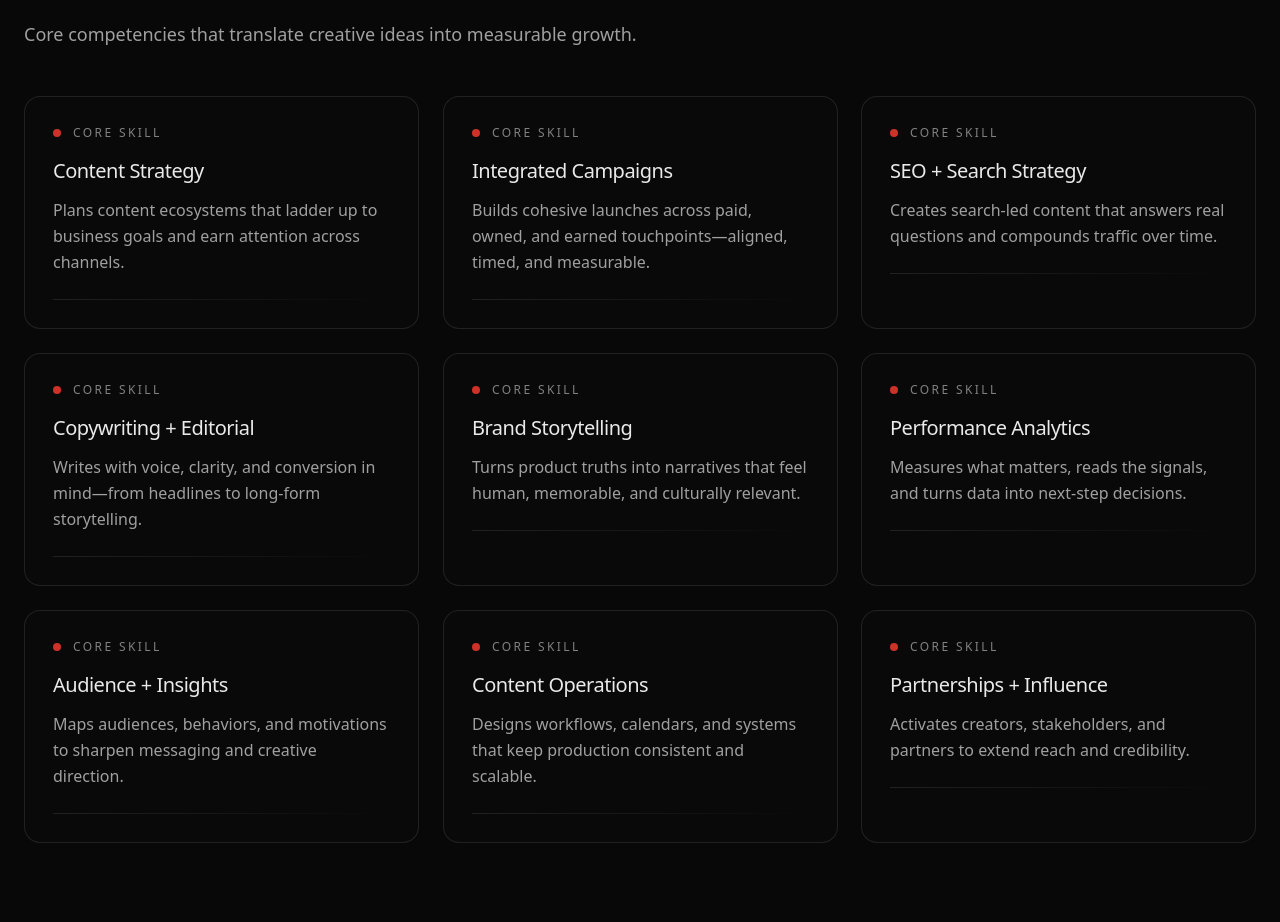
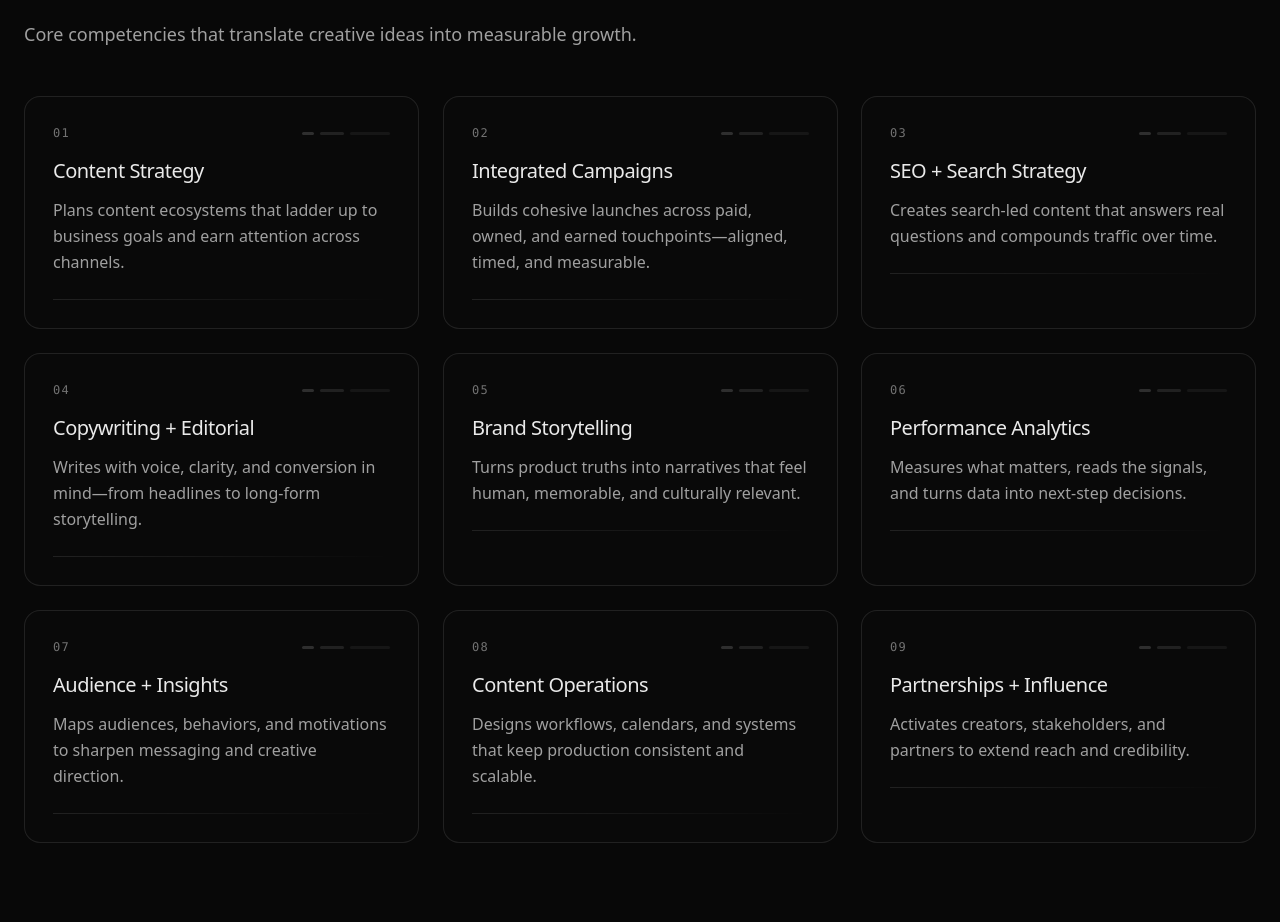
Before and after one commit to sarahsarahsarahX3/Personal-website-, a Next.js app: page / in a window 1280 px wide. Shown: the part 925-1847 px from the top of the page. Built offline with nearby package versions, Linux system fonts and the light colour scheme; a web font is replaced by a local one.

Commit message:
visualy interesting

```diff
--- a/app/components/home/ValueSection.tsx
+++ b/app/components/home/ValueSection.tsx
@@ -49,7 +49,7 @@ export function ValueSection() {
         </header>
 
         <div className="grid gap-6 md:grid-cols-2 lg:grid-cols-3">
-          {valueItems.map((item) => (
+          {valueItems.map((item, index) => (
             <div
               key={item.title}
               className="group relative overflow-hidden rounded-2xl border border-white/10 bg-surface-alt/20 p-7 transition will-change-transform hover:-translate-y-1 hover:border-accent/40"
@@ -60,11 +60,15 @@ export function ValueSection() {
               </div>
 
               <div className="relative">
-                <div className="mb-4 flex items-center gap-3">
-                  <span className="h-2 w-2 rounded-full bg-accent/80" />
-                  <span className="text-xs uppercase tracking-[0.2em] text-text-secondary/80">
-                    Core Skill
+                <div className="mb-4 flex items-center justify-between">
+                  <span className="font-mono text-xs tracking-widest text-text-secondary/70">
+                    {String(index + 1).padStart(2, "0")}
                   </span>
+                  <div className="flex items-center gap-1.5">
+                    <span className="h-[3px] w-3 rounded-full bg-white/15 transition-colors duration-300 group-hover:bg-accent/60" />
+                    <span className="h-[3px] w-6 rounded-full bg-white/10 transition-colors duration-300 group-hover:bg-accent/40" />
+                    <span className="h-[3px] w-10 rounded-full bg-white/5 transition-all duration-300 group-hover:w-14 group-hover:bg-accent/25" />
+                  </div>
                 </div>
 
                 <h3 className="text-xl font-medium tracking-tight">{item.title}</h3>
```
